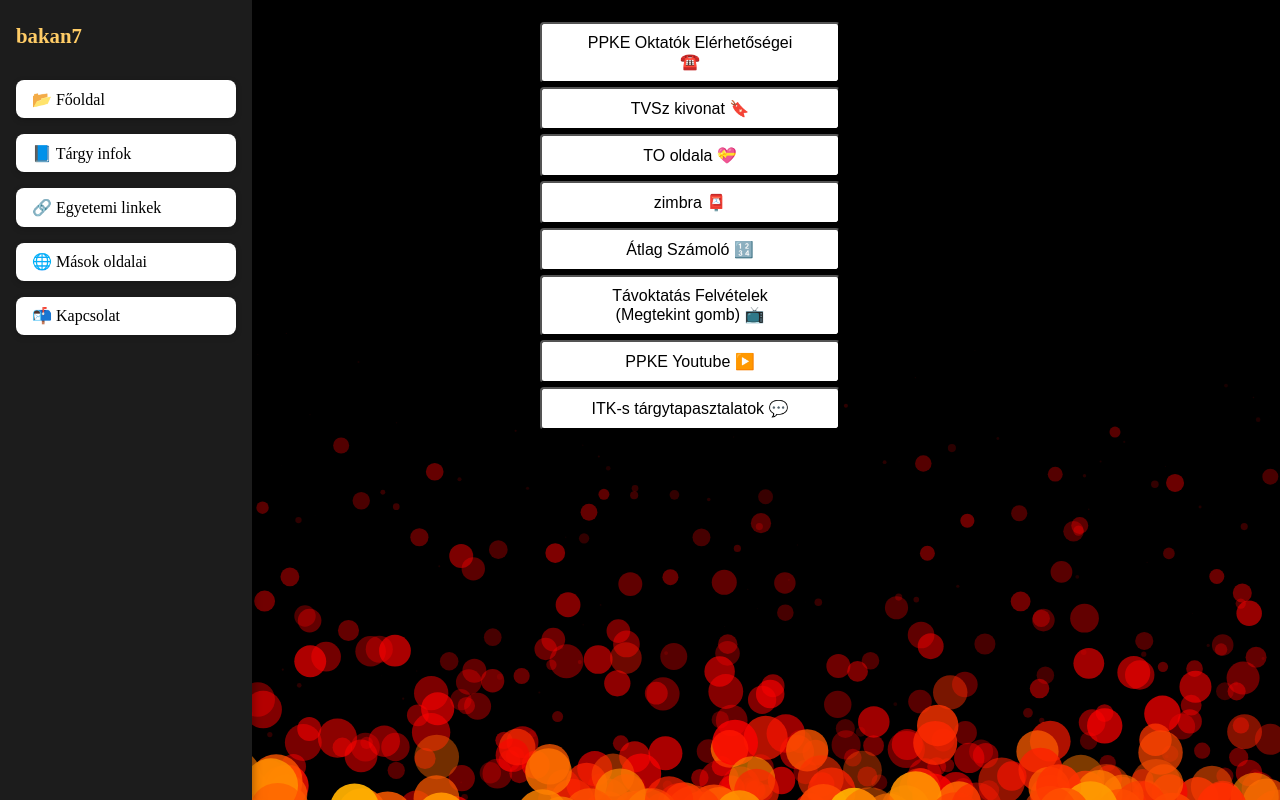
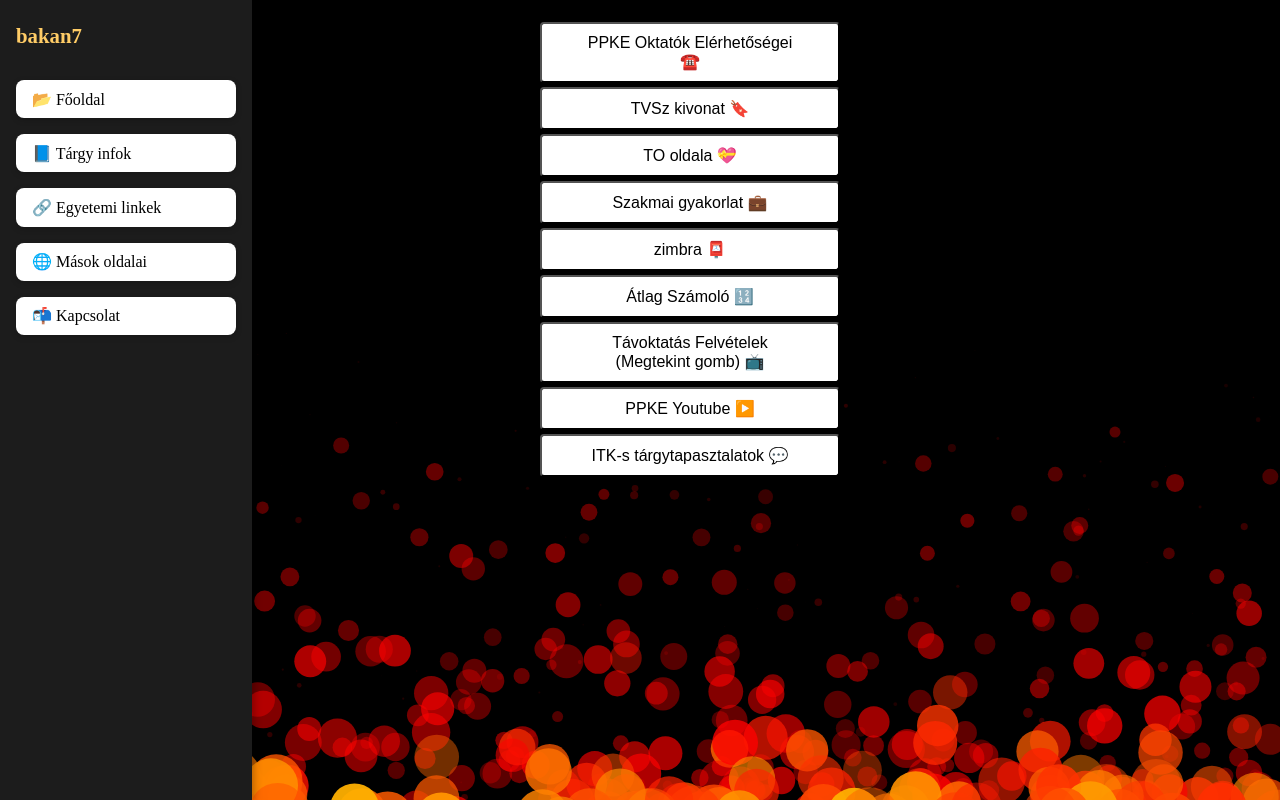
Before and after one commit to Andrssss/MyWebsite, a React (Vite) app: page /egyetemi_linkek in a window 1280 px wide. Built offline with nearby package versions, Linux system fonts and the light colour scheme.

Commit message:
new links

```diff
--- a/src/OthersLinks.jsx
+++ b/src/OthersLinks.jsx
@@ -23,6 +23,7 @@ const othersLinks = [
   { name: 'heihe 🌲', url: 'https://users.itk.ppke.hu/~heihe/' },
   { name: 'morak 🛰️', url: 'https://users.itk.ppke.hu/~morak/' },
   { name: 'vecha ☁️', url: 'https://mega.nz/folder/kYEiST5A#tdOn3s5WDauUS1mkhUAgDQ' },
+  { name: 'mozbo 🐈', url: 'https://users.itk.ppke.hu/~mozbo/' },
   { name: 'PPKE WIKI 🅦', url: 'https://users.itk.ppke.hu/~marri1/?fbclid=IwZXh0bgNhZW0CMTAAAR184vSVMEMSqLJEWe3fgnc-JEl0U_gAYiXGuvkbRyy6R4VeGMj02NevaKA_aem_BG5QKzrq0RPmdpiqjOzWMw' },
 ];
 
--- a/src/UniversityLinks.jsx
+++ b/src/UniversityLinks.jsx
@@ -6,6 +6,7 @@ const universityLinks = [
   { name: 'PPKE Oktatók Elérhetőségei ☎️', url: 'https://ppke.hu/oktatok/?search=&sort_by=asc' },
   { name: 'TVSz kivonat 🔖', url: 'https://ppkeitk2021.notion.site/Kivonat-a-TVSz-b-l-eea98819b0b146dfad09f7596601726e' },
   { name: 'TO oldala 💝', url: 'https://ppke.sharepoint.com/sites/itk-to' },
+  { name: 'Szakmai gyakorlat 💼', url: 'https://ppke.sharepoint.com/sites/itk-to/SitePages/Szakmai-gyakorlat.aspx' },
   { name: 'zimbra 📮', url: 'https://hallgato.ppke.hu/zimbra/mail#1' },
   { name: 'Átlag Számoló 🔢', url: 'https://users.itk.ppke.hu/~nemse/atlag/' },
   { name: 'Távoktatás Felvételek (Megtekint gomb) 📺', url: 'https://tavoktatas.ppke.hu/lister' },
```
